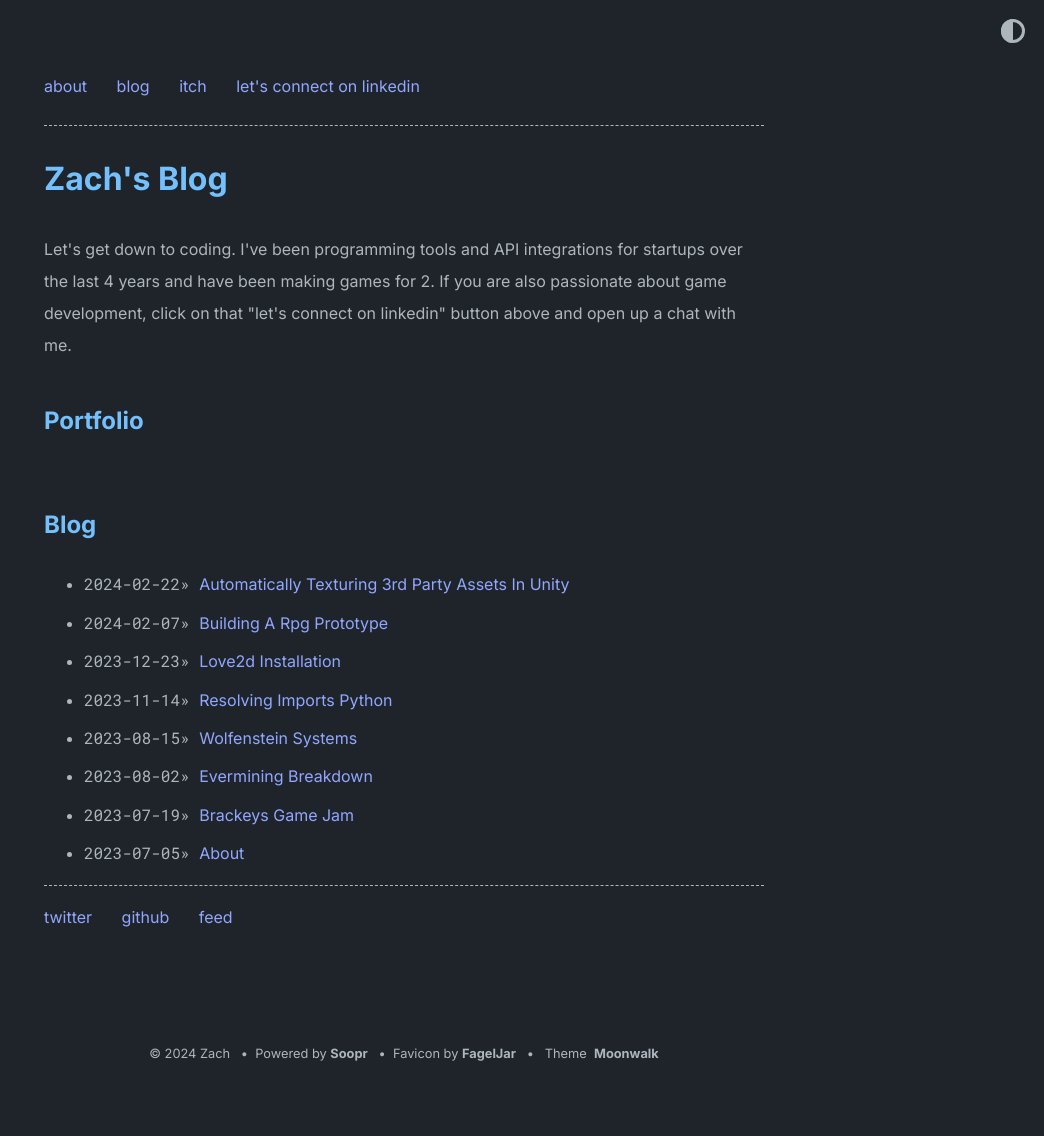
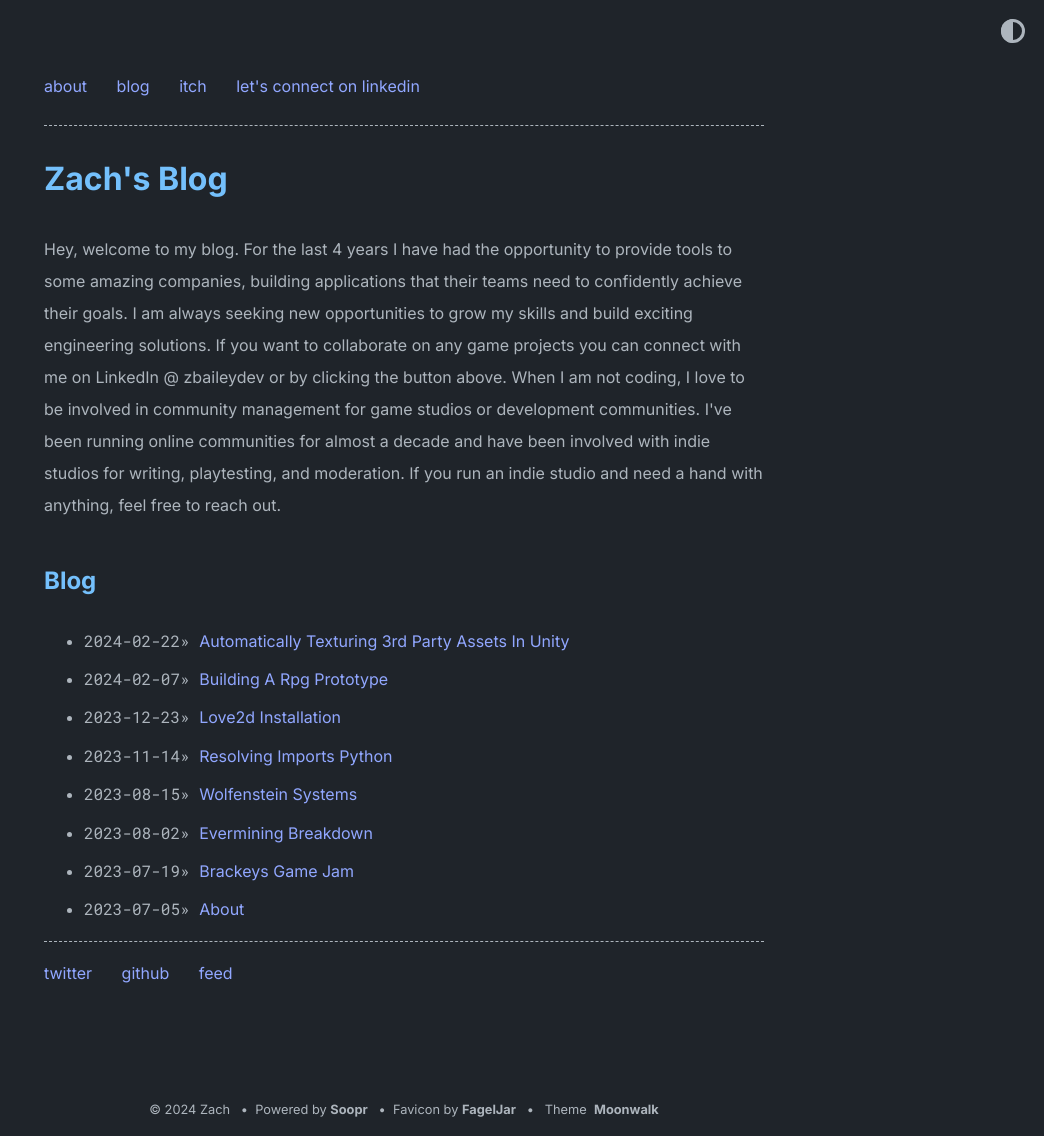
Before and after one commit to zbaileydev/zbaileydev.github.io, a Jekyll site: the page built from index.md, in a window 1280 px wide. Shown: the whole page, without its empty margins (236-1280 px from the left). Built offline with Jekyll 4.4.1, drawn with Linux system fonts in a browser that asks for light colours; before the commit the page ends 1080 px from its top, so only the background shows below that.

Commit message:
Update _config.yml

```diff
--- a/_config.yml
+++ b/_config.yml
@@ -2,7 +2,10 @@ title: "Zach's Blog"
 author: Zach
 url: https://puzzlezach.github.io/ # root address of the site
 description: > # description of the site (multiple lines allowed)
-  Let's get down to coding. I've been programming tools and API integrations for startups over the last 4 years and have been making games for 2. If you are also passionate about game development, click on that "let's connect on linkedin" button above and open up a chat with me.
+  Hey, welcome to my blog. For the last 4 years I have had the opportunity to provide tools to some amazing companies, building applications that their teams need to confidently achieve their goals. I am always seeking new opportunities to grow my skills and build exciting engineering solutions. If you want to collaborate on any game projects you can connect with me on LinkedIn @ zbaileydev or by clicking the button above.
+  When I am not coding, I love to be involved in community management for game studios or development communities. I've been running online communities for almost a decade and have been involved with indie studios for writing, playtesting, and moderation. If you run an indie studio and need a hand with anything, feel free to reach out.
+
+
 
 permalink: /:slug
 
@@ -25,7 +28,7 @@ theme_config:
   show_footer: true # show footer links in home page,add in _data/home.yml
   show_copyright: true # show copyright notice in footer
   # following keys are using to create home layout
-  show_projects: true # show projects as cards, add in _data/home.yml
+  show_projects: false # show projects as cards, add in _data/home.yml
   show_blog: true # show blog posts added in _posts
   show_old_projects: false # show old projects as cards, add in _data/home.yml
   show_misc_list: false # show generic vertical list for misc details, add _data/home.yml
```
